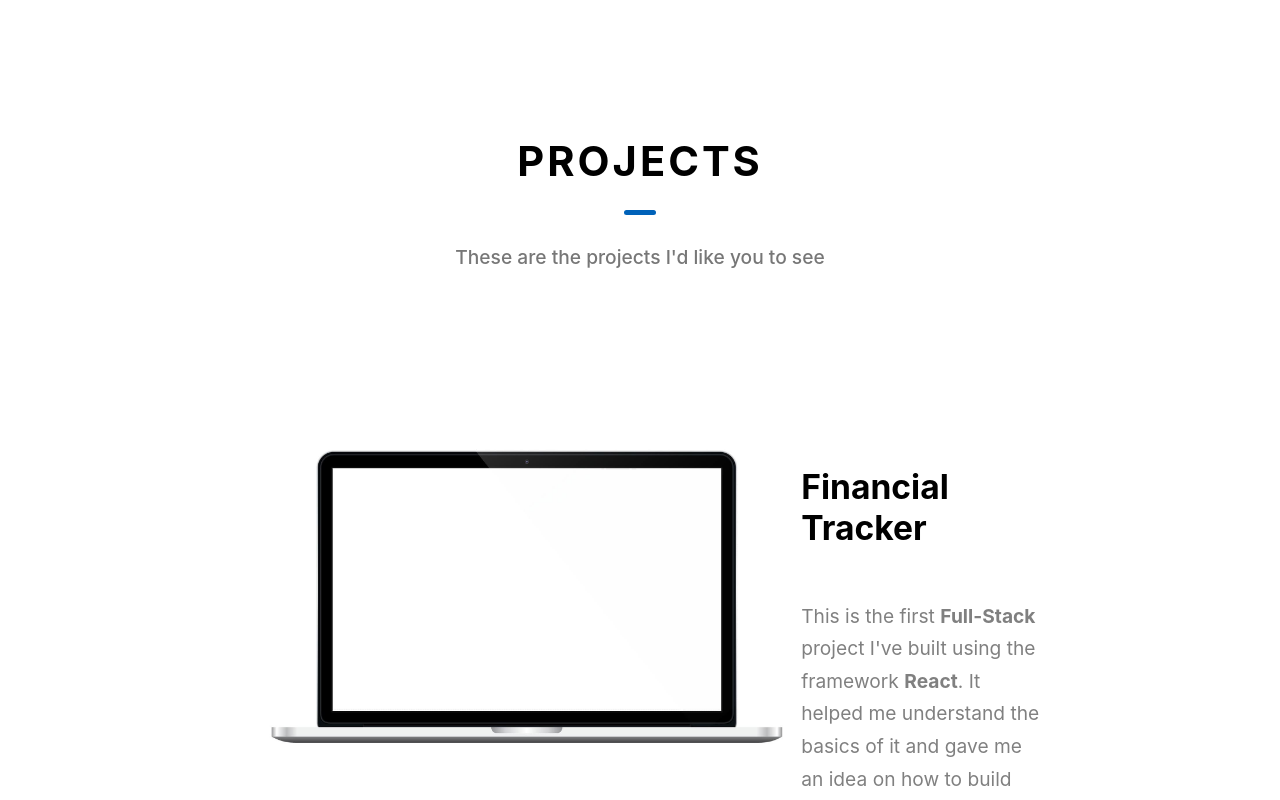
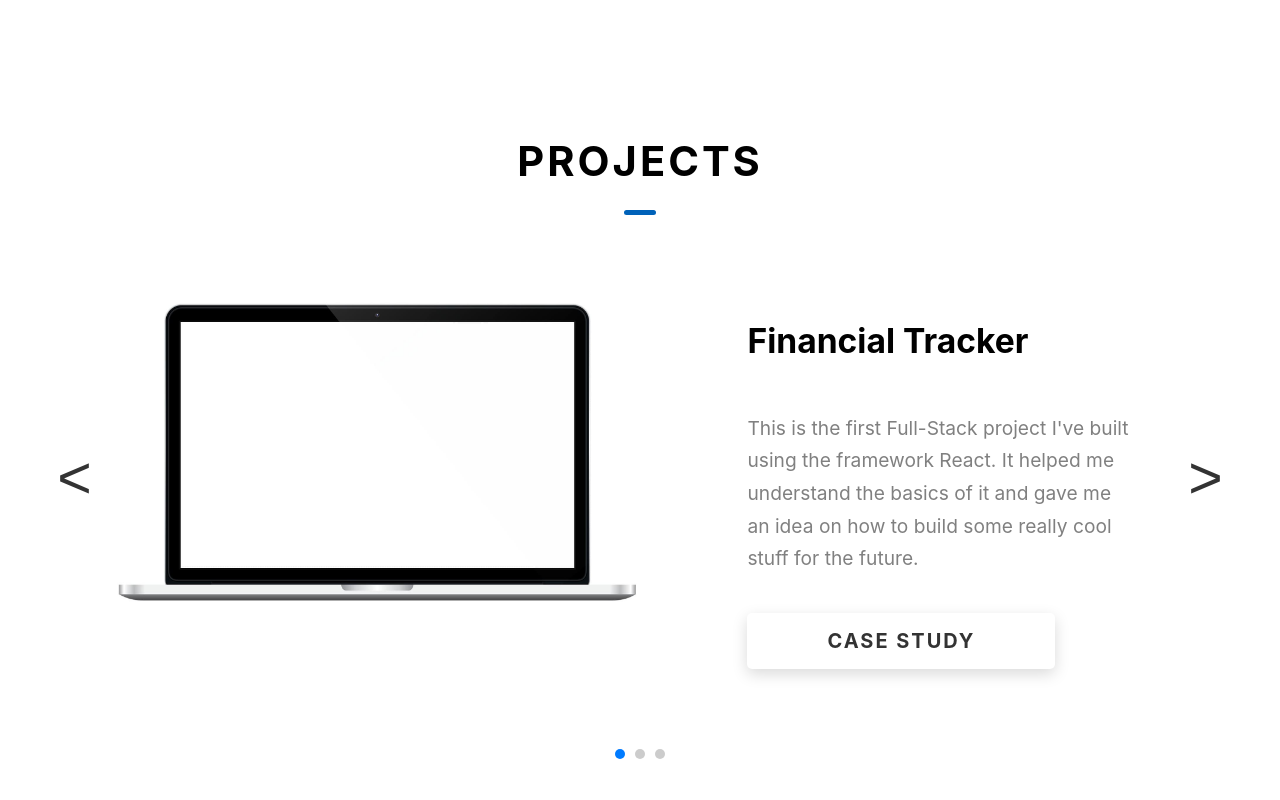
Before and after one commit to Guilhermeccm/portfolio-v2, a React (Create React App) app: page / in a window 1280 px wide. Shown: the part 1800-2600 px from the top of the page. Built offline with nearby package versions, Linux system fonts and the light colour scheme.

Commit message:
Fixed the problems

```diff
--- a/src/components/contact/Contact.css
+++ b/src/components/contact/Contact.css
@@ -46,4 +46,5 @@ form {
 
 .submit {
     cursor: pointer;
+    border: none;
 }
--- a/src/components/projects/Projects.css
+++ b/src/components/projects/Projects.css
@@ -3,32 +3,38 @@
 }
 
 .heading-2-projects {
-    margin-bottom: 10rem;
+    margin-bottom: 100px;
 }
 
 .projects-row {
     display: grid;
-    grid-template-columns: 1.2fr 0.8fr;
-    margin-bottom: 10rem;
+    grid-template-columns: 0.1fr 1.6fr 1.2fr 0.1fr;
+    margin-bottom: 80px;
+    transition: transform 0.5s ease;
 }
+
 
 .projects-row-image {
     overflow: hidden;
 }
 
 .laptop-img {
-    width: 550px;
+    max-width: 90%;
+    height: auto;
+    border-radius: 8px;
+    background-image: none;
     display: block;
     object-fit: cover;
-    padding-left: 200px;
 }
+
 
 .projects-row-content {
     display: flex;
     justify-content: center;
     flex-direction: column;
     align-items: flex-start;
-    padding-right: 150px;
+    padding-right: 50px;
+    padding-left: 30px;
 }
 
 .projects-row-content-title {
@@ -49,3 +55,36 @@
     transform: translateY(-4px);
     transition: 0.3s ease-in-out;
 }
+
+.arrow-button {
+    background-color: transparent;
+    border: none;
+    color: #333;
+    font-size: 59px;
+    cursor: pointer;
+    outline: none;
+    transition: color 0.3 ease;
+}
+
+.arrow-button:hover {
+    color: #007bff;
+}
+
+.projects-indicators {
+    display: flex;
+    justify-content: center;
+}
+
+.projects-indicator {
+    width: 10px;
+    height: 10px;
+    border-radius: 50%;
+    background-color: #ccc;
+    margin: 0 5px;
+    cursor: pointer;
+    transition: background-color 0.3s ease;
+}
+
+.projects-indicator.active {
+    background-color: #007bff;
+}
--- a/src/components/projects/Projects.js
+++ b/src/components/projects/Projects.js
@@ -1,71 +1,75 @@
-import React from 'react'
+import React, { useState } from 'react'
 import computer from "../../assets/project-mockup-example.jpeg"
 import "./Projects.css"
 
-function projects() {
+function Projects() {
     const projectName1 = "Financial Tracker"
     const projectName2 = "Project 2";
     const projectName3 = "Project 3";
+
+    const projectsData = [
+        {
+            name:  "Financial Tracker",
+            description: "This is the first Full-Stack project I've built using the framework React. It helped me understand the basics of it and gave me an idea on how to build some really cool stuff for the future.",
+            image: computer
+        },
+        {
+            name: "Friend's Portfolio",
+            description: "This is a description",
+            image: computer
+        },
+        {
+            name: "Friend's Portfolio",
+            description: "This is a second description",
+            image: computer
+        }
+    ]
+
+    const [currentProjectIndex, setCurrentProjectIndex] = useState(0);
+    const [direction, setDirection] = useState("")
+
+    const goToNextProject = () => {
+        setDirection("next")
+        setCurrentProjectIndex((prevIndex) => (prevIndex + 1) % projectsData.length)
+    }
+
+    const goToPreviousProject = () => {
+        setDirection("prev")
+        setCurrentProjectIndex((prevIndex) => (prevIndex - 1 + projectsData.length) % projectsData.length)
+    }
+
+    const currentProject = projectsData[currentProjectIndex]
 
   return (
     <section id='projects'  className='projects-section'>
         <div className='main-container'>
             <h2 className='heading-2-projects'>
                 <span className='heading-sec-main'>Projects</span>
-                <span className='heading-sec-sub'>These are the projects I'd like you to see</span>
             </h2>
-            <div className='projects-content'>
-                <div className='projects-row'>
+            <div className="projects-content">
+                <div className="projects-row">
+                <button className='arrow-button' onClick={goToPreviousProject}>{"<"}</button>
                     <div className='project-row-image'>
-                        <img src={computer} className='laptop-img' alt='Project Screenshot' loading='lazy'/>
+                        <img src={currentProject.image} className='laptop-img' alt='Project Screenshot' loading='lazy'/>
                     </div>
                     <div className='projects-row-content'>
-                        <h3 className='projects-row-content-title'>{projectName1}</h3>
-                        <p className='projects-row-content-description'>
-                        This is the first <strong>Full-Stack</strong> project I've built using the framework <strong>React</strong>.
-                        It helped me understand the basics of it and gave me an idea on how to build some really
-                        cool stuff for the future.
-                        </p>
+                        <h3 className='projects-row-content-title'>{currentProject.name}</h3>
+                        <p className='projects-row-content-description'>{currentProject.description}</p>
                         <a className='button'>Case Study</a>
                     </div>
-                </div>
-
-                <div className='projects-row'>
-                    <div className='project-row-image'>
-                        <img src={computer} className='laptop-img' alt='Project Screenshot' loading='lazy'/>
-                    </div>
-                    <div className='project-row-content'>
-                        <h3 className='projects-row-content-title'>{projectName2}</h3>
-                        <p className='projects-row-content-description'>
-                        This is the first <strong>Full-Stack</strong> project I've built using the framework <strong>React</strong>.
-                        It helped me understand the basics of it and gave me an idea on how to build some really
-                        cool stuff for the future.
-                        </p>
-                        <a className='button'>Case Study</a>
-                    </div>
-                </div>
-
-                <div className='projects-row'>
-                    <div className='project-row-image'>
-                        <img src={computer} className='laptop-img' alt='Project Screenshot' loading='lazy'/>
-                    </div>
-                    <div className='project-row-content'>
-                        <h3 className='projects-row-content-title'>{projectName3}</h3>
-                        <p className='projects-row-content-description'>
-                        This is the first <strong>Full-Stack</strong> project I've built using the framework <strong>React</strong>.
-                        It helped me understand the basics of it and gave me an idea on how to build some really
-                        cool stuff for the future.
-                        </p>
-                        <a className='button'>Case Study</a>
-                    </div>
+                    <button className='arrow-button' onClick={goToNextProject}>{">"}</button>
                 </div>
             </div>
-
-
-
+            <div className='projects-indicators'>
+                {projectsData.map((project, index) => (
+                    <div key={index}
+                    className={`projects-indicator ${index === currentProjectIndex ? 'active' : ""}`}
+                    onClick={() => setCurrentProjectIndex(index)}/>
+                ))}
+            </div>
         </div>
     </section>
   )
 }
 
-export default projects
+export default Projects
```
